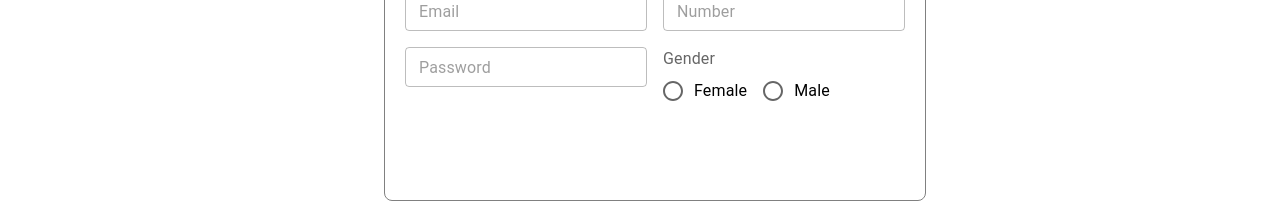
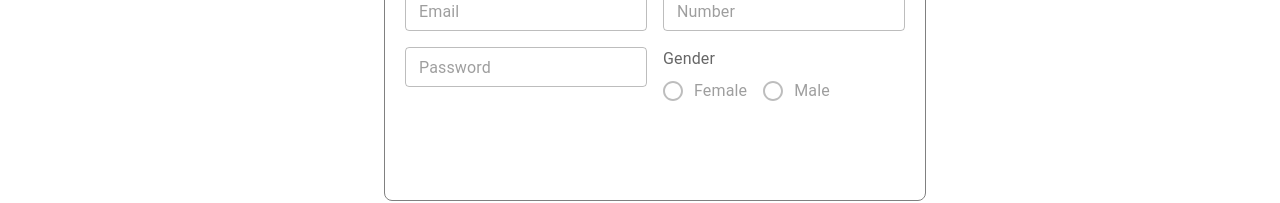
Before and after one commit to Siva4440/shoppingCart, a React (Create React App) app: page /shoppingCart/profile in a window 1280 px wide. Shown: the part 312-515 px from the top of the page. Built offline with nearby package versions, Linux system fonts and the light colour scheme.

Commit message:
Updated Radio

```diff
--- a/src/Pages/Profile/profile.js
+++ b/src/Pages/Profile/profile.js
@@ -70,10 +70,10 @@ const Profile = () => {
           <Grid item xs={6}>
             <FormControl>
                 <FormLabel id="demo-row-radio-buttons-group-label" >Gender</FormLabel>
-                <RadioGroup row aria-labelledby="demo-row-radio-buttons-group-label" name="gender" disabled={!isEditMode}  defaultValue={gender}
+                <RadioGroup row aria-labelledby="demo-row-radio-buttons-group-label" name="gender"   defaultValue={gender}
               onChange={updateTextField} >
-                <FormControlLabel value="female" control={<Radio />} label="Female"  />
-                <FormControlLabel value="male" control={<Radio />} label="Male"    />
+                <FormControlLabel value="female" disabled={!isEditMode} control={<Radio />} label="Female"  />
+                <FormControlLabel value="male" disabled={!isEditMode} control={<Radio />} label="Male"    />
                 </RadioGroup>
             </FormControl>
           </Grid>
```
